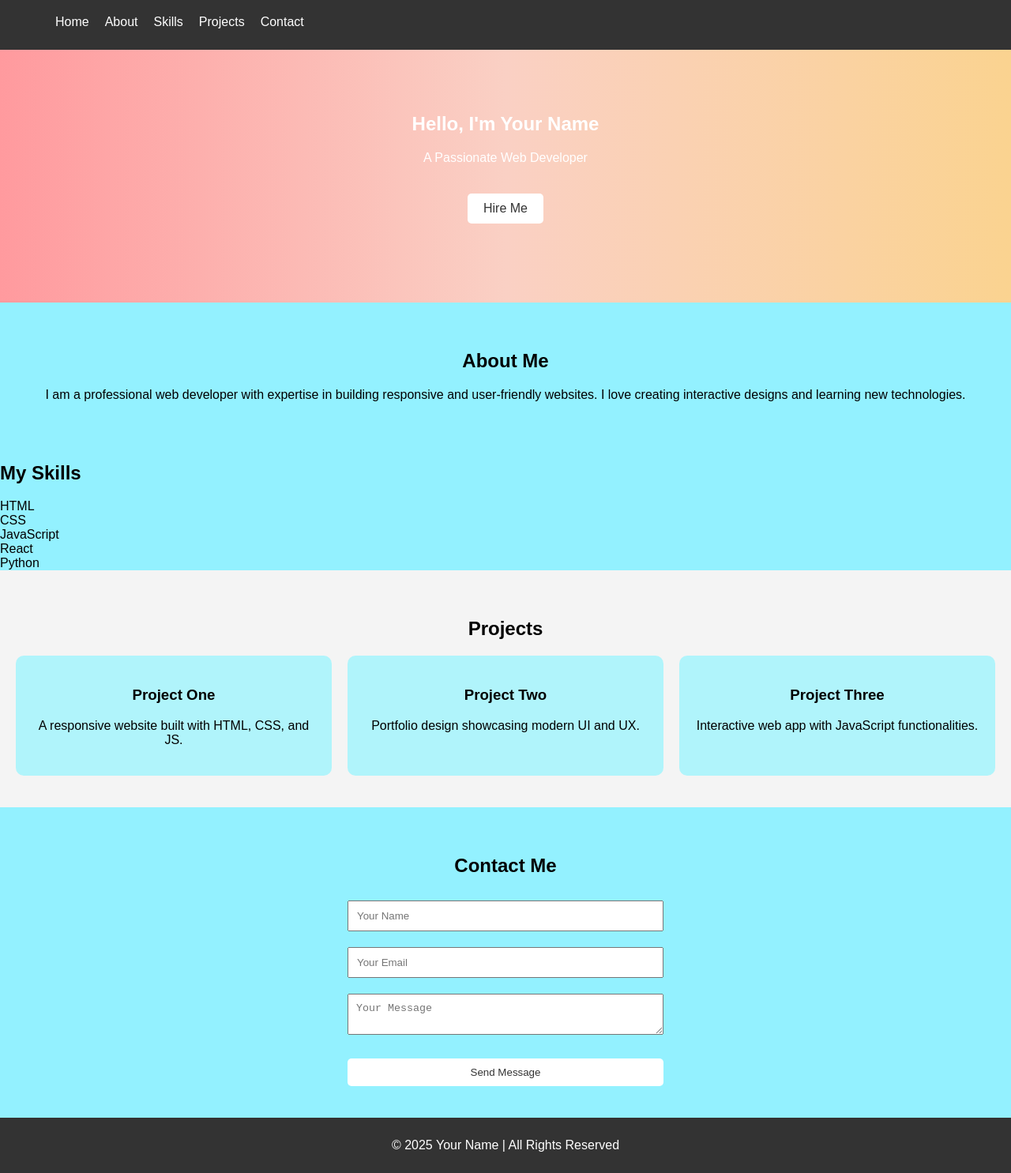
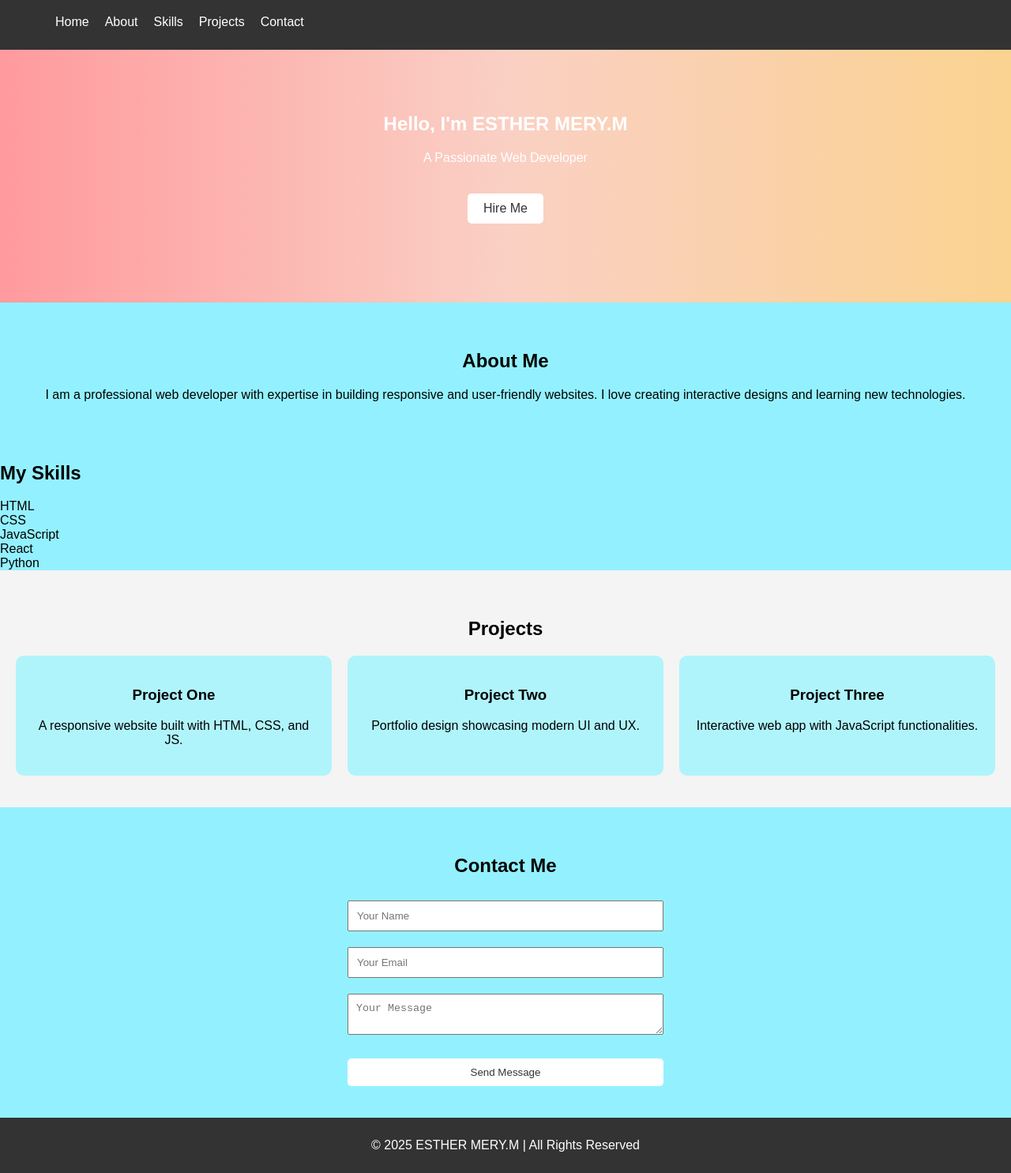
Before and after one commit to esthermerym27bca-bit/TNSDC-FWD-DP, a plain HTML site: page index.html in a window 1280 px wide. Shown: the part 77-1562 px from the top of the page at 79% size. Drawn offline with Linux system fonts and the light colour scheme.

Commit message:
Update index.html

```diff
--- a/index.html
+++ b/index.html
@@ -25,7 +25,7 @@
   <!-- Hero Section -->
   <section id="home" class="hero">
     <div class="hero-content">
-      <h2>Hello, I'm <span>Your Name</span></h2>
+      <h2>Hello, I'm <span>ESTHER MERY.M</span></h2>
       <p>A Passionate Web Developer</p>
       <a href="#contact" class="btn">Hire Me</a>
     </div>
@@ -85,7 +85,7 @@
 
   <!-- Footer -->
   <footer>
-    <p>© 2025 Your Name | All Rights Reserved</p>
+    <p>© 2025 ESTHER MERY.M | All Rights Reserved</p>
   </footer>
 
   <script src="script.js"></script>
```
